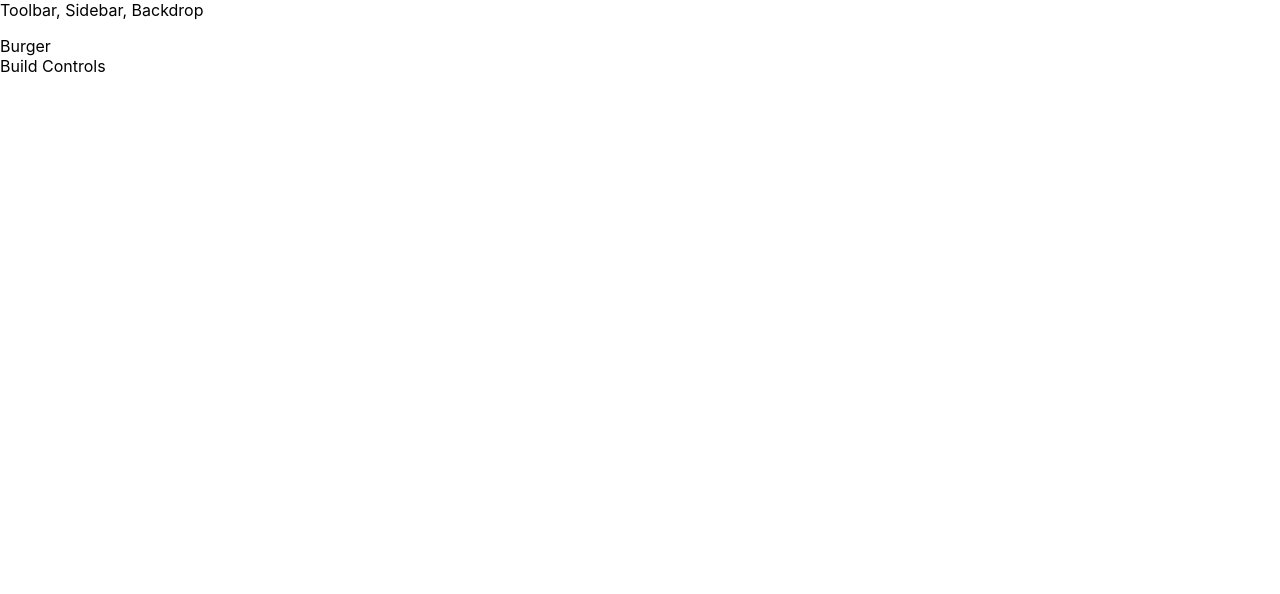
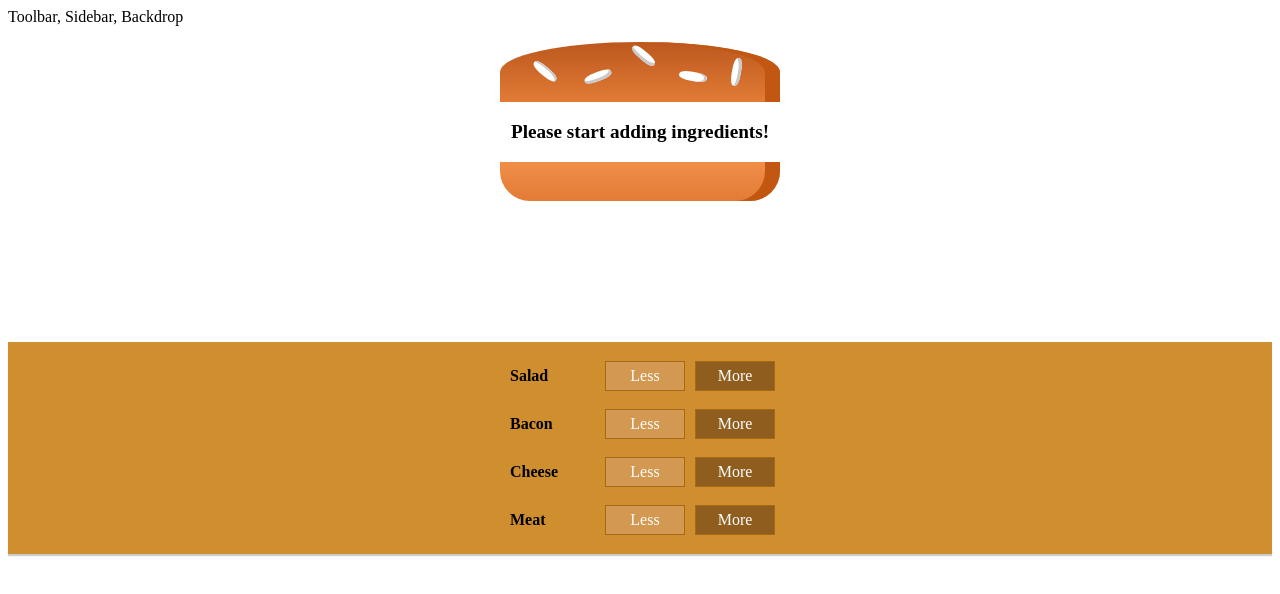
Before and after one commit to BohdanMelvic/Burger-Builder-App, a React (Create React App) app: page / in a window 1280 px wide. Shown: the top 594 px of the page. Built offline with nearby package versions, Linux system fonts and the light colour scheme.

Commit message:
added build-controls options

```diff
--- /dev/null
+++ b/src/components/Burger/BuildControls/BuildControl/BuildControl.js
@@ -0,0 +1,12 @@
+import React from 'react'
+import './BuildControl.scss'
+
+export default function BuildControl(props) {
+    return (
+        <div className='BuildControl'>
+            <div className='Label'>{props.label}</div>
+            <button className='Less'>Less</button>
+            <button className='More'>More</button>
+        </div>
+    )
+}
--- /dev/null
+++ b/src/components/Burger/BuildControls/BuildControl/BuildControl.scss
@@ -0,0 +1,56 @@
+.BuildControl {
+    display: flex;
+    justify-content: space-between;
+    align-items: center;
+    margin: 5px 0;
+}
+
+.BuildControl button {
+    display: block;
+    font: inherit;
+    padding: 5px;
+    margin: 0 5px;
+    width: 80px;
+    border: 1px solid #AA6817;
+    cursor: pointer;
+    outline: none;
+}
+
+.BuildControl button:disabled {
+    background-color: #AC9980;
+    border: 1px solid #7E7365;
+    color: #ccc;
+    cursor: default;
+}
+
+.BuildControl button:hover:disabled {
+    background-color: #AC9980;
+    color: #ccc;
+    cursor: not-allowed;
+}
+
+.Label {
+    padding: 10px;
+    font-weight: bold;
+    width: 80px;
+}
+
+.BuildControl .Less {
+    background-color: #D39952;
+    color: white;
+}
+
+.BuildControl .More {
+    background-color: #8F5E1E;
+    color: white;
+}
+
+.BuildControl .Less:hover, .BuildControl .Less:active {
+    background-color: #DAA972;
+    color: white;
+}
+
+.BuildControl .More:hover,.BuildControl .More:active {
+    background-color: #99703F;
+    color: white;
+}
--- /dev/null
+++ b/src/components/Burger/BuildControls/BuildControls.js
@@ -0,0 +1,25 @@
+import React from 'react';
+import './BuildControls.scss';
+import BuildControl from './BuildControl/BuildControl';
+
+
+const controls = [
+    {label: 'Salad', type: 'salad'},
+    {label: 'Bacon', type: 'bacon'},
+    {label: 'Cheese', type: 'cheeese'},
+    {label: 'Meat', type: 'meat'}
+]
+
+export default function BuildControls(props) {
+    return (
+        <div className='BuildControls'>
+            {controls.map( element =>
+                <BuildControl
+                    label={element.label}
+                    type={element.type}
+                    key={element.type}
+                />
+            )}
+        </div>
+    )
+}
--- /dev/null
+++ b/src/components/Burger/BuildControls/BuildControls.scss
@@ -0,0 +1,10 @@
+.BuildControls {
+    display: flex;
+    flex-flow: column;
+    align-items: center;
+    width: 100%;
+    background-color: #CF8F2E;
+    box-shadow: 0 2px 1px #ccc;
+    margin: auto;
+    padding: 10px 0;
+}
--- a/src/components/Burger/Burger.js
+++ b/src/components/Burger/Burger.js
@@ -0,0 +1,27 @@
+import React from 'react'
+import './Burger.scss'
+import BurgerIgredient from './BurgerIgredient/BurgerIgredient'
+
+export default function Burger(props) {
+
+    const ingredientsList = Object.keys( props.ingredients );
+    let transformedIngredients = ingredientsList.map( (igKey) => {
+        return [ ...Array(props.ingredients[igKey] )].map( (_, i) => {
+            return <BurgerIgredient key={igKey + i} type={igKey} />;
+        });
+    }).reduce( (arr, el) => {
+        return arr.concat(el);
+    }, []);
+
+    if (transformedIngredients.length === 0) {
+        transformedIngredients = <p>Please start adding ingredients!</p>
+    }
+
+    return (
+        <div className='Burger'>
+            <BurgerIgredient type='bread-top'/>
+            {transformedIngredients}
+            <BurgerIgredient type='bread-bottom'/>
+        </div>
+    )
+}
--- /dev/null
+++ b/src/components/Burger/Burger.scss
@@ -0,0 +1,30 @@
+.Burger {
+    margin: auto;
+    width: 100%;
+    height: 250px;
+    //overflow: scroll;
+    text-align: center;
+    font-weight: 700;
+    font-size: 1.2rem;
+}
+
+@media (min-width: 1000px) and (min-height: 700px) {
+    .Burger {
+        width: 700px;
+        height: 600px;
+    }
+}
+
+@media (min-width: 500px) and (min-height: 401px) {
+    .Burger {
+        width: 450px;
+        height: 400px;
+    }
+}
+
+@media (min-width: 500px) and (min-height: 400px) {
+    .Burger {
+        width: 350px;
+        height: 300px;
+    }
+}
--- a/src/components/Burger/BurgerIgredient/BurgerIgredient.js
+++ b/src/components/Burger/BurgerIgredient/BurgerIgredient.js
@@ -1,5 +1,5 @@
 import React from 'react';
-import './BurgerIgredient.scss';
+import './BurgerIngredient.scss';
 import PropTypes from 'prop-types';
 
 export default function BurgerIgredient(props) {
@@ -34,3 +34,7 @@
     }
     return ingredient
 }
+
+BurgerIgredient.proTypes = {
+    type: PropTypes.string.isRequired
+}
--- a/src/containers/BurgerBuilder/BurgerBuilder.js
+++ b/src/containers/BurgerBuilder/BurgerBuilder.js
@@ -1,20 +1,27 @@
 import React, { Component } from 'react'
 import Auxiliary from '../../hoc/Auxiliary/Auxiliary'
+import Burger from '../../components/Burger/Burger'
+import BuildControls from '../../components/Burger/BuildControls/BuildControls'
 
 export class BurgerBuilder extends Component {
     constructor(props) {
         super(props)
 
         this.state = {
-
+             ingredients: {
+                 salad: 0,
+                 bacon: 0,
+                 cheese: 0,
+                 meat: 0
+             }
         }
     }
 
     render() {
         return (
             <Auxiliary>
-                <div>Burger</div>
-                <div>Build Controls</div>
+                <Burger ingredients={this.state.ingredients}/>
+                <BuildControls />
             </Auxiliary>
         )
     }
--- a/src/index.scss
+++ b/src/index.scss
@@ -1,13 +1,13 @@
-body {
-  margin: 0;
-  font-family: -apple-system, BlinkMacSystemFont, 'Segoe UI', 'Roboto', 'Oxygen',
-    'Ubuntu', 'Cantarell', 'Fira Sans', 'Droid Sans', 'Helvetica Neue',
-    sans-serif;
-  -webkit-font-smoothing: antialiased;
-  -moz-osx-font-smoothing: grayscale;
-}
+// body {
+//   margin: 0;
+//   font-family: -apple-system, BlinkMacSystemFont, 'Segoe UI', 'Roboto', 'Oxygen',
+//     'Ubuntu', 'Cantarell', 'Fira Sans', 'Droid Sans', 'Helvetica Neue',
+//     sans-serif;
+//   -webkit-font-smoothing: antialiased;
+//   -moz-osx-font-smoothing: grayscale;
+// }
 
-code {
-  font-family: source-code-pro, Menlo, Monaco, Consolas, 'Courier New',
-    monospace;
-}
+// code {
+//   font-family: source-code-pro, Menlo, Monaco, Consolas, 'Courier New',
+//     monospace;
+// }
```
